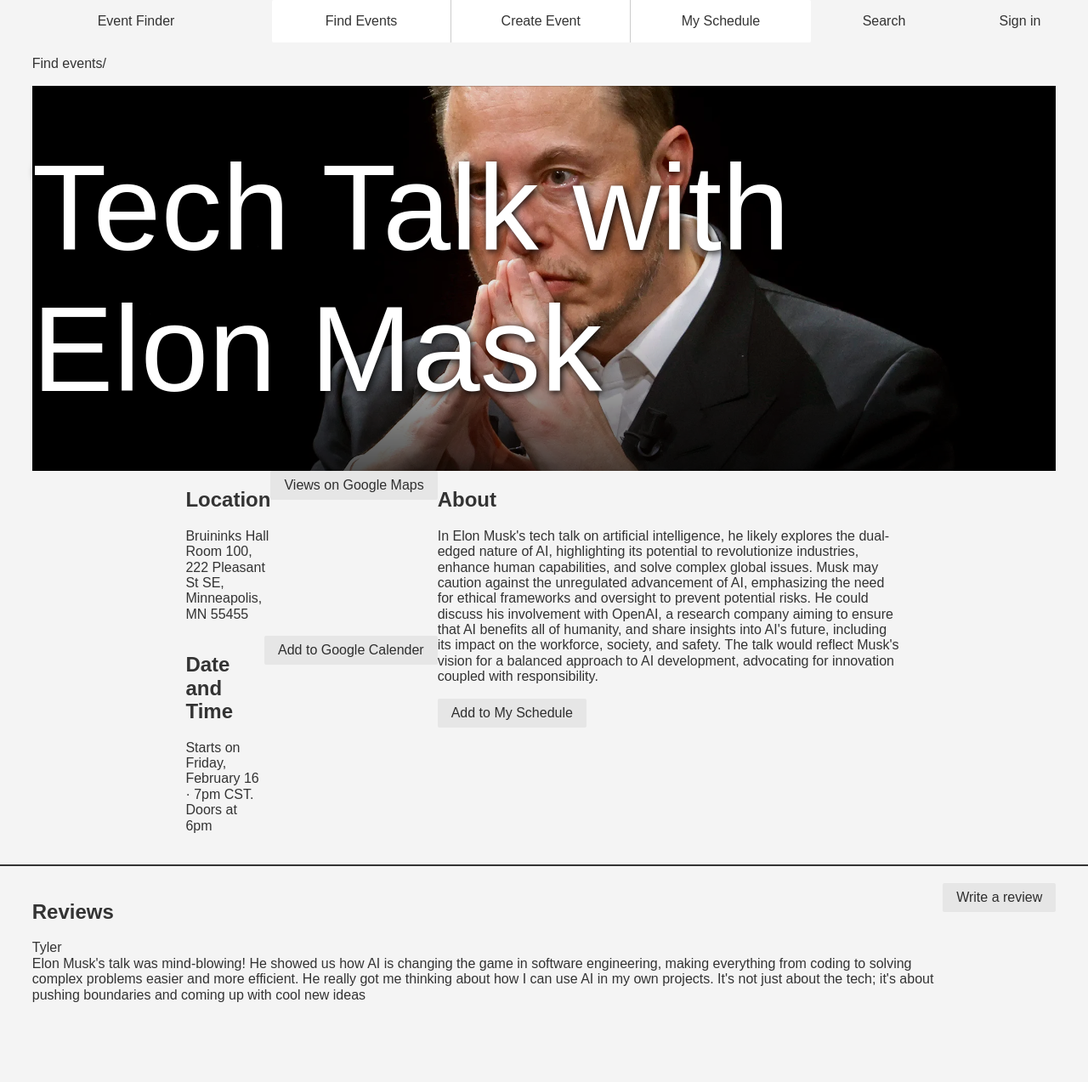
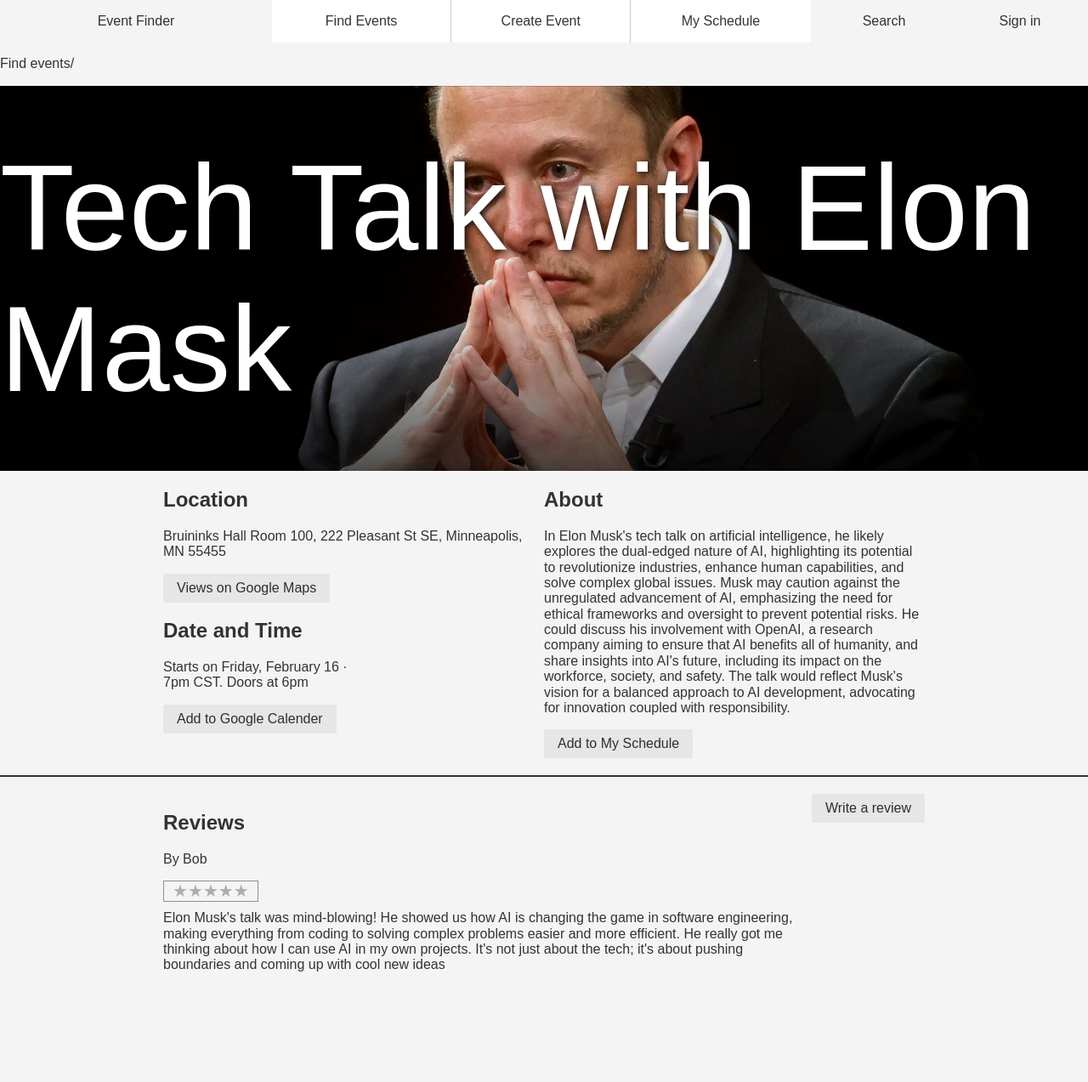
Before and after one commit to csci5117s24/project-1-html-heroes, a Flask app: page /specific_page in a window 1280 px wide. Shown: the whole page at 85% size. Before the commit the page ends 1179 px from the top, so only its background shows below. Run offline with Flask 3, Linux system fonts and the light colour scheme; some libraries are stand-ins or nearby versions.

Commit message:
add rating system for specific page

```diff
--- a/static/index.css
+++ b/static/index.css
@@ -37,6 +37,7 @@
   height: 100%;
 }
 
+/* This is used to beautify the image of an event */
 .image-div {
   background-image: linear-gradient(
       to top,
@@ -44,14 +45,14 @@
       rgba(0, 0, 0, 0.1) 40%
     ),
     url("Elon-Musk.jpeg");
-  background-size: cover; /* Cover the entire area of the div */
+  background-size: cover;
   background-position: center;
-  color: white; /* Text color */
-  text-align: left; /* Center the text */
-  height: 200px; /* Set a height */
+  color: white;
+  text-align: left;
+  height: 200px;
   display: flex;
-  align-items: center; /* Center text vertically */
-  justify-content: left; /* Center text horizontally */
+  align-items: center;
+  justify-content: left;
   /* width: 90%; */
   height: 12cm;
   font-size: 3.8cm;
@@ -60,10 +61,10 @@
   margin-right: auto;
 }
 
-.content-block {
+/* .content-block {
   margin-left: 1cm;
   margin-right: 1cm;
-}
+} */
 
 .event-info-div {
   display: flex;
@@ -73,9 +74,9 @@
 }
 
 .delimiter {
-  border-top: 2px solid #333; /* Create a top border acting as a line */
-  width: 100%; /* Make the line span the full width of its container */
-  margin: 20px 0; /* Add some space above and below the line */
+  border-top: 2px solid #333;
+  width: 100%;
+  margin: 20px 0;
 }
 
 .review-block,
@@ -85,8 +86,44 @@
 }
 
 .review-block {
-  margin-left: 1cm;
-  margin-right: 1cm;
+    margin-left: 15%;
+    margin-right: 15%;
+    margin-bottom: 10%;
+  }
+
+.rating{
+    margin-bottom: 0.3cm;
+}
+
+.ratings-wrapper{
+    border: thin solid #948d8d;
+    display: inline-block;
+    margin-bottom: 10px;
+    padding: 0 10px;
+}
+
+.ratings{
+    display: flex;
+    flex-direction: row-reverse;
+}
+
+.ratings span{
+    cursor: pointer;
+    transition: color .1s, transform .1s;
+    font-size: 20px;
+    color: rgb(170, 174, 174);
+}
+
+.ratings span:hover{
+    color: black;
+}
+
+.ratings span:hover ~ span{
+    color:black
+}
+
+.ratings span[data-clicked]{
+    color:black
 }
 
 /* card code: https://www.w3schools.com/howto/howto_css_cards.asp */
--- a/static/index.js
+++ b/static/index.js
@@ -66,21 +66,3 @@
     newEvent.getElementsByClassName("event-add")[0].innerHTML = "<p>Add event button</p>";
     return newEvent.documentElement.innerHTML;
 }
-
-// Used to trigger the form for review
-function TriggerReview() {
-    var checkbox = document.getElementById("q4_5");
-    console.log(checkbox)
-    var textarea = document.getElementById("conditional_1");
-    console.log(checkbox)
-    textarea.style.display = checkbox.checked ? "block" : "none";
-}
-
-// Used to trigger the form for review
-function TriggerReview() {
-    var checkbox = document.getElementById("q4_5");
-    console.log(checkbox)
-    var textarea = document.getElementById("conditional_1");
-    console.log(checkbox)
-    textarea.style.display = checkbox.checked ? "block" : "none";
-}
--- a/templates/specific_page.html
+++ b/templates/specific_page.html
@@ -5,7 +5,7 @@
         <title>Event Finder</title>
         <link rel="stylesheet" href="https://cdn.jsdelivr.net/npm/purecss@3.0.0/build/pure-min.css" integrity="sha384-X38yfunGUhNzHpBaEBsWLO+A0HDYOQi8ufWDkZ0k9e0eXz/tH3II7uKZ9msv++Ls" crossorigin="anonymous">
         <link rel="stylesheet" href="/static/index.css">
-        <script src="/static/index.js"></script>
+        <script src="/static/specific-page.js"></script>
     </head>
     <body>
         <div class="pure-g">
@@ -24,28 +24,23 @@
                 Tech Talk with Elon Mask
             </div>
             <div class="event-info-div">
-                <div class="location-Date-block">
+                <div class="location-Date-block pure-u-1-2">
                     <div class="location-block">
                         <div class="location-detail">
                             <h2>Location</h2>
                             <p id="location">Bruininks Hall Room 100, 222 Pleasant St SE, Minneapolis, MN 55455</p>
-                        </div>
-                        <div class="google-map">
                             <button class="pure-button">Views on Google Maps</button>
-                            <div class="map-display"></div>
                         </div>
                     </div>
-                    <div class="date-block">
+                    <div class="date-block pure-u-1-2">
                         <div class="date-detail">
                             <h2>Date and Time</h2>
                             <p id="date">Starts on Friday, February 16 · 7pm CST. Doors at 6pm</p>
-                        </div>
-                        <div class="google-calender">
                             <button class="pure-button">Add to Google Calender</button>
                         </div>
                     </div>
                 </div>
-                <div class="about-block">
+                <div class="about-block pure-u-1-2">
                     <h2>About</h2>
                     <p id="description">In Elon Musk's tech talk on artificial intelligence,
                         he likely explores the dual-edged nature of AI, highlighting its potential to revolutionize industries,
@@ -61,13 +56,23 @@
         </div>
         <div class="delimiter"></div>
         <div class="review-block">
-            <div class="review-detail-block">
+            <div class="review-block-1">
                 <h2>Reviews</h2>
-                <div class="rating"></div>
-                <div class="author">Tyler</div>
-                <div class="review-description">
-                    Elon Musk's talk was mind-blowing! He showed us how AI is changing the game in software engineering, making everything from coding to solving complex problems easier and more efficient.
-                    He really got me thinking about how I can use AI in my own projects. It's not just about the tech; it's about pushing boundaries and coming up with cool new ideas
+                <div class="review-block-1">
+                    <div class="author"><p>By Bob</p></div>
+                        <div class="ratings-wrapper">
+                            <div data-productid="39" class="ratings">
+                                <span data-rating="5">&#9733;</span>
+                                <span data-rating="4">&#9733;</span>
+                                <span data-rating="3">&#9733;</span>
+                                <span data-rating="2">&#9733;</span>
+                                <span data-rating="1">&#9733;</span>
+                            </div>
+                        </div>
+                    <div class="review-description">
+                        Elon Musk's talk was mind-blowing! He showed us how AI is changing the game in software engineering, making everything from coding to solving complex problems easier and more efficient.
+                        He really got me thinking about how I can use AI in my own projects. It's not just about the tech; it's about pushing boundaries and coming up with cool new ideas
+                    </div>
                 </div>
             </div>
             <div class="review-button">
```
Also changed, not shown: static/specific-page.js (added, +72 -0 lines).
